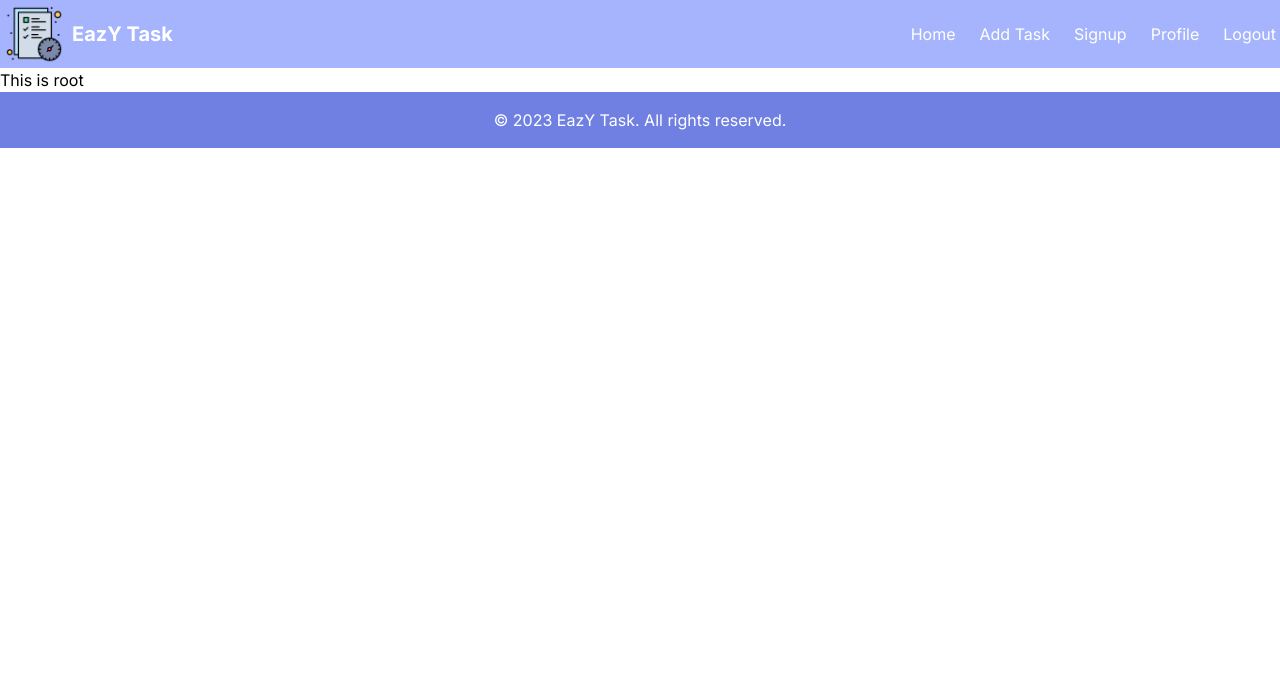
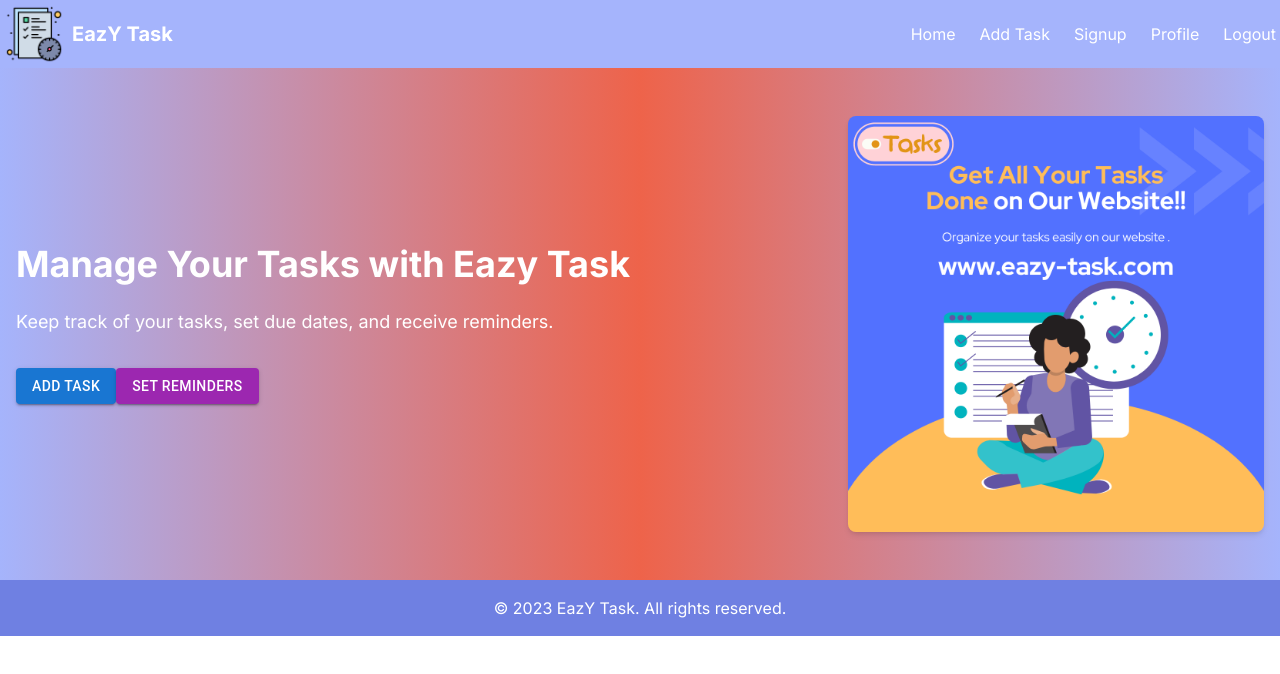
Before and after one commit to pranjal969/eazy-task, a Next.js app: page / in a window 1280 px wide. Shown: the top 674 px of the page. Built offline with nearby package versions, Linux system fonts and the light colour scheme.

Commit message:
Add banner

```diff
--- a/package.json
+++ b/package.json
@@ -19,6 +19,7 @@
     "postcss": "8.4.28",
     "react": "18.2.0",
     "react-dom": "18.2.0",
+    "react-multi-carousel": "^2.8.4",
     "react-toastify": "^9.1.3",
     "tailwindcss": "3.3.3"
   }
--- a/src/app/layout.js
+++ b/src/app/layout.js
@@ -3,6 +3,8 @@ import './globals.css'
 import { Inter } from 'next/font/google'
 import Footer from '@/components/Footer'
 import 'react-toastify/dist/ReactToastify.css';
+import 'react-multi-carousel/lib/styles.css';
+
 import { ToastContainer } from 'react-toastify';
 
 const inter = Inter({ subsets: ['latin'] })
--- a/src/app/page.js
+++ b/src/app/page.js
@@ -1,7 +1,9 @@
+import Banner from "@/components/homepage/Banner";
+
 export default function Home() {
   return (
     <div>
-      This is root
+      <Banner />
     </div>
   )
 }
--- a/src/app/signup/page.js
+++ b/src/app/signup/page.js
@@ -2,7 +2,7 @@
 import React, { useState } from 'react';
 import Image from 'next/image';
 import { addUser } from '@/services/userService';
-
+import { toast } from 'react-toastify';
 
 const SignupPage = () => {
   const [formData, setFormData] = useState({
@@ -40,11 +40,21 @@ const SignupPage = () => {
   const handleSubmit =async (e) => {
     e.preventDefault();
     // Handle form submission here
-    console.log('Form submitted with data:', formData);
-
-    const result =await addUser(formData);
-    console.log(result);
-    // You can send the form data to your server or perform any other actions.
+    try {
+      console.log('Form submitted with data:', formData);
+      const result =await addUser(formData);
+      console.log(result);
+      toast.success("Signup Successfull", {
+        position: 'top-left',
+        autoClose: 3000,
+      });
+    } catch (error) {
+      console.log(error);
+      toast.error("Error creating user", {
+        position: 'top-left',
+        autoClose: 3000,
+      });
+    }
   };
 
   return (
--- /dev/null
+++ b/src/components/homepage/Banner.js
@@ -0,0 +1,40 @@
+'use client'
+import React from 'react';
+import Button from '@mui/material/Button';
+import Image from 'next/image';
+
+const Banner = () => {
+  return (
+    <div className="bg-gradient-to-r from-[#a5b4fc] via-[#ee634a] to-[#a5b4fc] py-12 shadow-xl">
+      <div className="container mx-auto px-4 flex items-center justify-between">
+        <div className="w-1/2 text-white">
+          <h1 className="text-4xl font-bold mb-6">
+            Manage Your Tasks with Eazy Task
+          </h1>
+          <p className="text-lg mb-8">
+            Keep track of your tasks, set due dates, and receive reminders.
+          </p>
+          <div className="mt-8">
+            <Button variant="contained" color="primary" className="mr-4">
+              Add Task
+            </Button>
+            <Button variant="contained" color="secondary">
+              Set Reminders
+            </Button>
+          </div>
+        </div>
+        <div className="w-1/3">
+          <Image
+            src="/banner.png"
+            alt="Eazy Task Banner"
+            width={700} // Increase the width
+            height={300}
+            className="rounded-lg shadow-md hover:shadow-lg transition-shadow duration-300"
+          />
+        </div>
+      </div>
+    </div>
+  );
+};
+
+export default Banner;
```
Also changed, not shown: public/banner.png (added), src/components/homepage/Action.js (added), src/components/homepage/Features.js (added), 1 other file (tests, documents, lock files or other folders).
